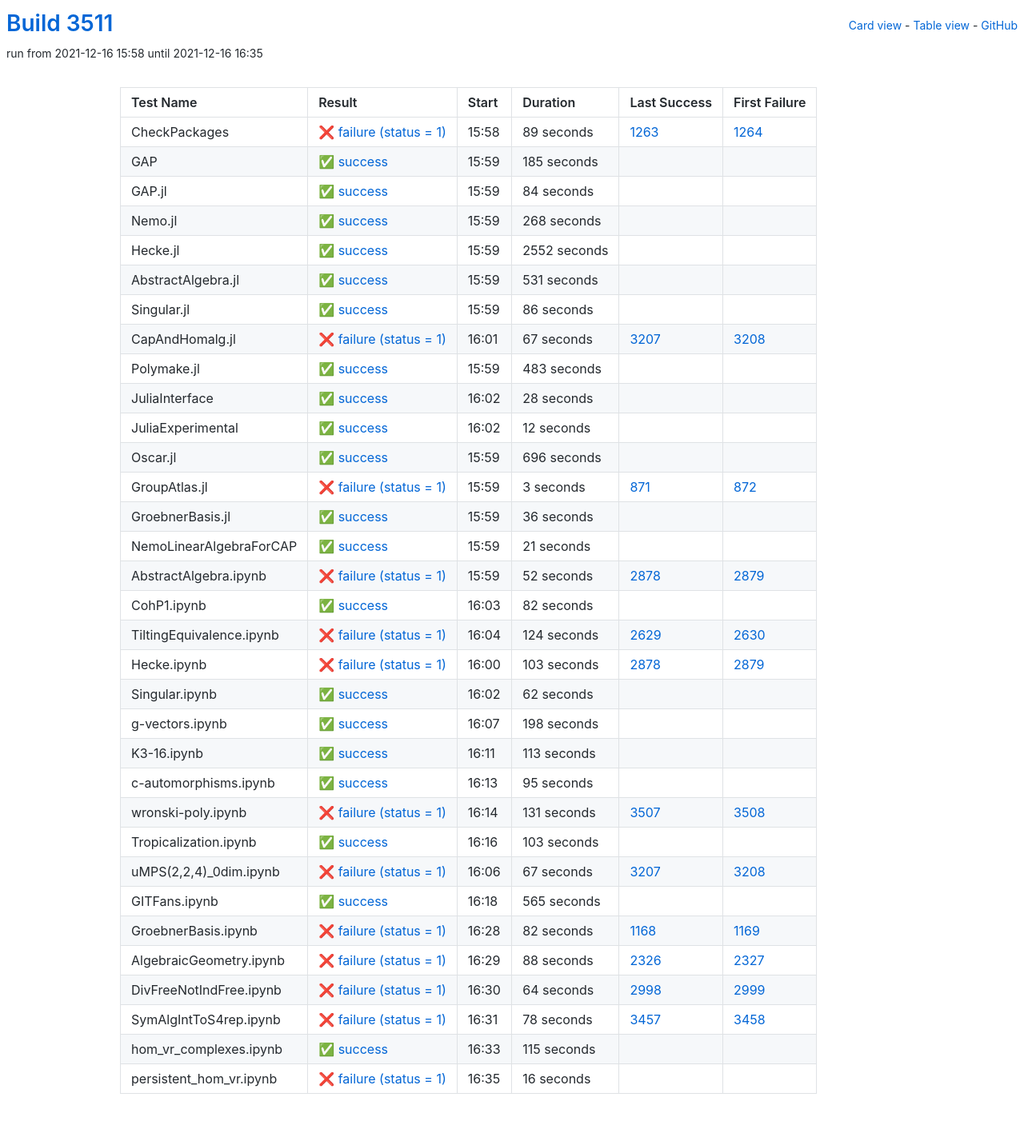
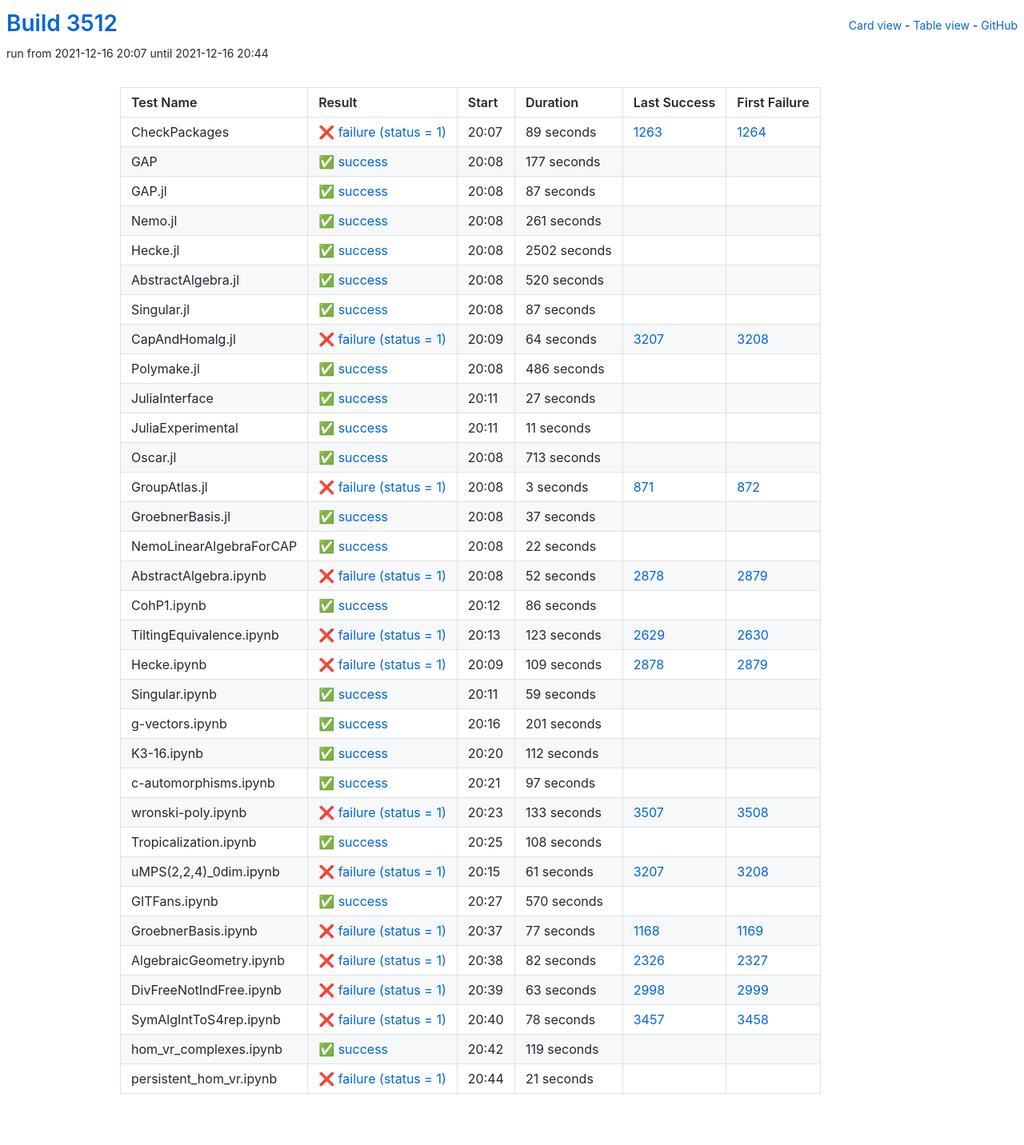
Before and after one commit to oscar-system/oscar-ci-status-stable, a Jekyll site: the page built from table.html, in a window 1280 px wide. Shown: the whole page at 80% size. Built offline with Jekyll 4.4.1, drawn with Linux system fonts in a browser that asks for light colours.

Commit message:
Build #3512

```diff
--- a/_data/ci.yml
+++ b/_data/ci.yml
@@ -1,6 +1,6 @@
 ---
-build: 3511
-build_url: https://oscarci.mathematik.uni-kl.de/job/oscar-stable/3511/
+build: 3512
+build_url: https://oscarci.mathematik.uni-kl.de/job/oscar-stable/3512/
 job: oscar-stable
 organization: oscar-system
 repo: oscar-ci-status-stable
@@ -8,8 +8,8 @@ repourl: https://github.com/oscar-system/oscar-ci-status-stable
 tests:
 - name: CheckPackages
   id: checkpackages
-  log: https://oscarci.mathematik.uni-kl.de/job/oscar-stable/3511/artifact/logs/build-3511/CheckPackages.log
-  start: 2021-12-16 15:58
+  log: https://oscarci.mathematik.uni-kl.de/job/oscar-stable/3512/artifact/logs/build-3512/CheckPackages.log
+  start: 2021-12-16 20:07
   success: false
   exitcode: 1
   status: failure
@@ -20,140 +20,140 @@ tests:
   first_failure_url: https://oscarci.mathematik.uni-kl.de/job/oscar-stable/1264/
 - name: GAP
   id: gap
-  log: https://oscarci.mathematik.uni-kl.de/job/oscar-stable/3511/artifact/logs/build-3511/GAP.log
-  start: 2021-12-16 15:59
+  log: https://oscarci.mathematik.uni-kl.de/job/oscar-stable/3512/artifact/logs/build-3512/GAP.log
+  start: 2021-12-16 20:08
   success: true
   exitcode: 0
   status: success
-  duration: 185
+  duration: 177
   last_success: false
   last_success_url:
   first_failure: false
   first_failure_url:
 - name: GAP.jl
   id: gap-jl
-  log: https://oscarci.mathematik.uni-kl.de/job/oscar-stable/3511/artifact/logs/build-3511/GAP.jl.log
-  start: 2021-12-16 15:59
+  log: https://oscarci.mathematik.uni-kl.de/job/oscar-stable/3512/artifact/logs/build-3512/GAP.jl.log
+  start: 2021-12-16 20:08
   success: true
   exitcode: 0
   status: success
-  duration: 84
+  duration: 87
   last_success: false
   last_success_url:
   first_failure: false
   first_failure_url:
 - name: Nemo.jl
   id: nemo-jl
-  log: https://oscarci.mathematik.uni-kl.de/job/oscar-stable/3511/artifact/logs/build-3511/Nemo.jl.log
-  start: 2021-12-16 15:59
+  log: https://oscarci.mathematik.uni-kl.de/job/oscar-stable/3512/artifact/logs/build-3512/Nemo.jl.log
+  start: 2021-12-16 20:08
   success: true
   exitcode: 0
   status: success
-  duration: 268
+  duration: 261
   last_success: false
   last_success_url:
   first_failure: false
   first_failure_url:
 - name: Hecke.jl
   id: hecke-jl
-  log: https://oscarci.mathematik.uni-kl.de/job/oscar-stable/3511/artifact/logs/build-3511/Hecke.jl.log
-  start: 2021-12-16 15:59
+  log: https://oscarci.mathematik.uni-kl.de/job/oscar-stable/3512/artifact/logs/build-3512/Hecke.jl.log
+  start: 2021-12-16 20:08
   success: true
   exitcode: 0
   status: success
-  duration: 2552
+  duration: 2502
   last_success: false
   last_success_url:
   first_failure: false
   first_failure_url:
 - name: AbstractAlgebra.jl
   id: abstractalgebra-jl
-  log: https://oscarci.mathematik.uni-kl.de/job/oscar-stable/3511/artifact/logs/build-3511/AbstractAlgebra.jl.log
-  start: 2021-12-16 15:59
+  log: https://oscarci.mathematik.uni-kl.de/job/oscar-stable/3512/artifact/logs/build-3512/AbstractAlgebra.jl.log
+  start: 2021-12-16 20:08
   success: true
   exitcode: 0
   status: success
-  duration: 531
+  duration: 520
   last_success: false
   last_success_url:
   first_failure: false
   first_failure_url:
 - name: Singular.jl
   id: singular-jl
-  log: https://oscarci.mathematik.uni-kl.de/job/oscar-stable/3511/artifact/logs/build-3511/Singular.jl.log
-  start: 2021-12-16 15:59
+  log: https://oscarci.mathematik.uni-kl.de/job/oscar-stable/3512/artifact/logs/build-3512/Singular.jl.log
+  start: 2021-12-16 20:08
   success: true
   exitcode: 0
   status: success
-  duration: 86
+  duration: 87
   last_success: false
   last_success_url:
   first_failure: false
   first_failure_url:
 - name: CapAndHomalg.jl
   id: capandhomalg-jl
-  log: https://oscarci.mathematik.uni-kl.de/job/oscar-stable/3511/artifact/logs/build-3511/CapAndHomalg.jl.log
-  start: 2021-12-16 16:01
+  log: https://oscarci.mathematik.uni-kl.de/job/oscar-stable/3512/artifact/logs/build-3512/CapAndHomalg.jl.log
+  start: 2021-12-16 20:09
   success: false
   exitcode: 1
   status: failure
-  duration: 67
+  duration: 64
   last_success: 3207
   last_success_url: https://oscarci.mathematik.uni-kl.de/job/oscar-stable/3207/
   first_failure: 3208
   first_failure_url: https://oscarci.mathematik.uni-kl.de/job/oscar-stable/3208/
 - name: Polymake.jl
   id: polymake-jl
-  log: https://oscarci.mathematik.uni-kl.de/job/oscar-stable/3511/artifact/logs/build-3511/Polymake.jl.log
-  start: 2021-12-16 15:59
+  log: https://oscarci.mathematik.uni-kl.de/job/oscar-stable/3512/artifact/logs/build-3512/Polymake.jl.log
+  start: 2021-12-16 20:08
   success: true
   exitcode: 0
   status: success
-  duration: 483
+  duration: 486
   last_success: false
   last_success_url:
   first_failure: false
   first_failure_url:
 - name: JuliaInterface
   id: juliainterface
-  log: https://oscarci.mathematik.uni-kl.de/job/oscar-stable/3511/artifact/logs/build-3511/JuliaInterface.log
-  start: 2021-12-16 16:02
+  log: https://oscarci.mathematik.uni-kl.de/job/oscar-stable/3512/artifact/logs/build-3512/JuliaInterface.log
+  start: 2021-12-16 20:11
   success: true
   exitcode: 0
   status: success
-  duration: 28
+  duration: 27
   last_success: false
   last_success_url:
   first_failure: false
   first_failure_url:
 - name: JuliaExperimental
   id: juliaexperimental
-  log: https://oscarci.mathematik.uni-kl.de/job/oscar-stable/3511/artifact/logs/build-3511/JuliaExperimental.log
-  start: 2021-12-16 16:02
+  log: https://oscarci.mathematik.uni-kl.de/job/oscar-stable/3512/artifact/logs/build-3512/JuliaExperimental.log
+  start: 2021-12-16 20:11
   success: true
   exitcode: 0
   status: success
-  duration: 12
+  duration: 11
   last_success: false
   last_success_url:
   first_failure: false
   first_failure_url:
 - name: Oscar.jl
   id: oscar-jl
-  log: https://oscarci.mathematik.uni-kl.de/job/oscar-stable/3511/artifact/logs/build-3511/Oscar.jl.log
-  start: 2021-12-16 15:59
+  log: https://oscarci.mathematik.uni-kl.de/job/oscar-stable/3512/artifact/logs/build-3512/Oscar.jl.log
+  start: 2021-12-16 20:08
   success: true
   exitcode: 0
   status: success
-  duration: 696
+  duration: 713
   last_success: false
   last_success_url:
   first_failure: false
   first_failure_url:
 - name: GroupAtlas.jl
   id: groupatlas-jl
-  log: https://oscarci.mathematik.uni-kl.de/job/oscar-stable/3511/artifact/logs/build-3511/GroupAtlas.jl.log
-  start: 2021-12-16 15:59
+  log: https://oscarci.mathematik.uni-kl.de/job/oscar-stable/3512/artifact/logs/build-3512/GroupAtlas.jl.log
+  start: 2021-12-16 20:08
   success: false
   exitcode: 1
   status: failure
@@ -164,32 +164,32 @@ tests:
   first_failure_url: https://oscarci.mathematik.uni-kl.de/job/oscar-stable/872/
 - name: GroebnerBasis.jl
   id: groebnerbasis-jl
-  log: https://oscarci.mathematik.uni-kl.de/job/oscar-stable/3511/artifact/logs/build-3511/GroebnerBasis.jl.log
-  start: 2021-12-16 15:59
+  log: https://oscarci.mathematik.uni-kl.de/job/oscar-stable/3512/artifact/logs/build-3512/GroebnerBasis.jl.log
+  start: 2021-12-16 20:08
   success: true
   exitcode: 0
   status: success
-  duration: 36
+  duration: 37
   last_success: false
   last_success_url:
   first_failure: false
   first_failure_url:
 - name: NemoLinearAlgebraForCAP
   id: nemolinearalgebraforcap
-  log: https://oscarci.mathematik.uni-kl.de/job/oscar-stable/3511/artifact/logs/build-3511/NemoLinearAlgebraForCAP.log
-  start: 2021-12-16 15:59
+  log: https://oscarci.mathematik.uni-kl.de/job/oscar-stable/3512/artifact/logs/build-3512/NemoLinearAlgebraForCAP.log
+  start: 2021-12-16 20:08
   success: true
   exitcode: 0
   status: success
-  duration: 21
+  duration: 22
   last_success: false
   last_success_url:
   first_failure: false
   first_failure_url:
 - name: AbstractAlgebra.ipynb
   id: abstractalgebra-ipynb
-  log: https://oscarci.mathematik.uni-kl.de/job/oscar-stable/3511/artifact/logs/build-3511/AbstractAlgebra.ipynb.log
-  start: 2021-12-16 15:59
+  log: https://oscarci.mathematik.uni-kl.de/job/oscar-stable/3512/artifact/logs/build-3512/AbstractAlgebra.ipynb.log
+  start: 2021-12-16 20:08
   success: false
   exitcode: 1
   status: failure
@@ -200,176 +200,176 @@ tests:
   first_failure_url: https://oscarci.mathematik.uni-kl.de/job/oscar-stable/2879/
 - name: CohP1.ipynb
   id: cohp1-ipynb
-  log: https://oscarci.mathematik.uni-kl.de/job/oscar-stable/3511/artifact/logs/build-3511/CohP1.ipynb.log
-  start: 2021-12-16 16:03
+  log: https://oscarci.mathematik.uni-kl.de/job/oscar-stable/3512/artifact/logs/build-3512/CohP1.ipynb.log
+  start: 2021-12-16 20:12
   success: true
   exitcode: 0
   status: success
-  duration: 82
+  duration: 86
   last_success: false
   last_success_url:
   first_failure: false
   first_failure_url:
 - name: TiltingEquivalence.ipynb
   id: tiltingequivalence-ipynb
-  log: https://oscarci.mathematik.uni-kl.de/job/oscar-stable/3511/artifact/logs/build-3511/TiltingEquivalence.ipynb.log
-  start: 2021-12-16 16:04
+  log: https://oscarci.mathematik.uni-kl.de/job/oscar-stable/3512/artifact/logs/build-3512/TiltingEquivalence.ipynb.log
+  start: 2021-12-16 20:13
   success: false
   exitcode: 1
   status: failure
-  duration: 124
+  duration: 123
   last_success: 2629
   last_success_url: https://oscarci.mathematik.uni-kl.de/job/oscar-stable/2629/
   first_failure: 2630
   first_failure_url: https://oscarci.mathematik.uni-kl.de/job/oscar-stable/2630/
 - name: Hecke.ipynb
   id: hecke-ipynb
-  log: https://oscarci.mathematik.uni-kl.de/job/oscar-stable/3511/artifact/logs/build-3511/Hecke.ipynb.log
-  start: 2021-12-16 16:00
+  log: https://oscarci.mathematik.uni-kl.de/job/oscar-stable/3512/artifact/logs/build-3512/Hecke.ipynb.log
+  start: 2021-12-16 20:09
   success: false
   exitcode: 1
   status: failure
-  duration: 103
+  duration: 109
   last_success: 2878
   last_success_url: https://oscarci.mathematik.uni-kl.de/job/oscar-stable/2878/
   first_failure: 2879
   first_failure_url: https://oscarci.mathematik.uni-kl.de/job/oscar-stable/2879/
 - name: Singular.ipynb
   id: singular-ipynb
-  log: https://oscarci.mathematik.uni-kl.de/job/oscar-stable/3511/artifact/logs/build-3511/Singular.ipynb.log
-  start: 2021-12-16 16:02
+  log: https://oscarci.mathematik.uni-kl.de/job/oscar-stable/3512/artifact/logs/build-3512/Singular.ipynb.log
+  start: 2021-12-16 20:11
   success: true
   exitcode: 0
   status: success
-  duration: 62
+  duration: 59
   last_success: false
   last_success_url:
   first_failure: false
   first_failure_url:
 - name: g-vectors.ipynb
   id: g-vectors-ipynb
-  log: https://oscarci.mathematik.uni-kl.de/job/oscar-stable/3511/artifact/logs/build-3511/g-vectors.ipynb.log
-  start: 2021-12-16 16:07
+  log: https://oscarci.mathematik.uni-kl.de/job/oscar-stable/3512/artifact/logs/build-3512/g-vectors.ipynb.log
+  start: 2021-12-16 20:16
   success: true
   exitcode: 0
   status: success
-  duration: 198
+  duration: 201
   last_success: false
   last_success_url:
   first_failure: false
   first_failure_url:
 - name: K3-16.ipynb
   id: k3-16-ipynb
-  log: https://oscarci.mathematik.uni-kl.de/job/oscar-stable/3511/artifact/logs/build-3511/K3-16.ipynb.log
-  start: 2021-12-16 16:11
+  log: https://oscarci.mathematik.uni-kl.de/job/oscar-stable/3512/artifact/logs/build-3512/K3-16.ipynb.log
+  start: 2021-12-16 20:20
   success: true
   exitcode: 0
   status: success
-  duration: 113
+  duration: 112
   last_success: false
   last_success_url:
   first_failure: false
   first_failure_url:
 - name: c-automorphisms.ipynb
   id: c-automorphisms-ipynb
-  log: https://oscarci.mathematik.uni-kl.de/job/oscar-stable/3511/artifact/logs/build-3511/c-automorphisms.ipynb.log
-  start: 2021-12-16 16:13
+  log: https://oscarci.mathematik.uni-kl.de/job/oscar-stable/3512/artifact/logs/build-3512/c-automorphisms.ipynb.log
+  start: 2021-12-16 20:21
   success: true
   exitcode: 0
   status: success
-  duration: 95
+  duration: 97
   last_success: false
   last_success_url:
   first_failure: false
   first_failure_url:
 - name: wronski-poly.ipynb
   id: wronski-poly-ipynb
-  log: https://oscarci.mathematik.uni-kl.de/job/oscar-stable/3511/artifact/logs/build-3511/wronski-poly.ipynb.log
-  start: 2021-12-16 16:14
+  log: https://oscarci.mathematik.uni-kl.de/job/oscar-stable/3512/artifact/logs/build-3512/wronski-poly.ipynb.log
+  start: 2021-12-16 20:23
   success: false
   exitcode: 1
   status: failure
-  duration: 131
+  duration: 133
   last_success: 3507
   last_success_url: https://oscarci.mathematik.uni-kl.de/job/oscar-stable/3507/
   first_failure: 3508
   first_failure_url: https://oscarci.mathematik.uni-kl.de/job/oscar-stable/3508/
 - name: Tropicalization.ipynb
   id: tropicalization-ipynb
-  log: https://oscarci.mathematik.uni-kl.de/job/oscar-stable/3511/artifact/logs/build-3511/Tropicalization.ipynb.log
-  start: 2021-12-16 16:16
+  log: https://oscarci.mathematik.uni-kl.de/job/oscar-stable/3512/artifact/logs/build-3512/Tropicalization.ipynb.log
+  start: 2021-12-16 20:25
   success: true
   exitcode: 0
   status: success
-  duration: 103
+  duration: 108
   last_success: false
   last_success_url:
   first_failure: false
   first_failure_url:
 - name: uMPS(2,2,4)_0dim.ipynb
   id: umps-2-2-4-0dim-ipynb
-  log: https://oscarci.mathematik.uni-kl.de/job/oscar-stable/3511/artifact/logs/build-3511/uMPS-2-2-4-_0dim.ipynb.log
-  start: 2021-12-16 16:06
+  log: https://oscarci.mathematik.uni-kl.de/job/oscar-stable/3512/artifact/logs/build-3512/uMPS-2-2-4-_0dim.ipynb.log
+  start: 2021-12-16 20:15
   success: false
   exitcode: 1
   status: failure
-  duration: 67
+  duration: 61
   last_success: 3207
   last_success_url: https://oscarci.mathematik.uni-kl.de/job/oscar-stable/3207/
   first_failure: 3208
   first_failure_url: https://oscarci.mathematik.uni-kl.de/job/oscar-stable/3208/
 - name: GITFans.ipynb
   id: gitfans-ipynb
-  log: https://oscarci.mathematik.uni-kl.de/job/oscar-stable/3511/artifact/logs/build-3511/GITFans.ipynb.log
-  start: 2021-12-16 16:18
+  log: https://oscarci.mathematik.uni-kl.de/job/oscar-stable/3512/artifact/logs/build-3512/GITFans.ipynb.log
+  start: 2021-12-16 20:27
   success: true
   exitcode: 0
   status: success
-  duration: 565
+  duration: 570
   last_success: false
   last_success_url:
   first_failure: false
   first_failure_url:
 - name: GroebnerBasis.ipynb
   id: groebnerbasis-ipynb
-  log: https://oscarci.mathematik.uni-kl.de/job/oscar-stable/3511/artifact/logs/build-3511/GroebnerBasis.ipynb.log
-  start: 2021-12-16 16:28
+  log: https://oscarci.mathematik.uni-kl.de/job/oscar-stable/3512/artifact/logs/build-3512/GroebnerBasis.ipynb.log
+  start: 2021-12-16 20:37
   success: false
   exitcode: 1
   status: failure
-  duration: 82
+  duration: 77
   last_success: 1168
   last_success_url: https://oscarci.mathematik.uni-kl.de/job/oscar-stable/1168/
   first_failure: 1169
   first_failure_url: https://oscarci.mathematik.uni-kl.de/job/oscar-stable/1169/
 - name: AlgebraicGeometry.ipynb
   id: algebraicgeometry-ipynb
-  log: https://oscarci.mathematik.uni-kl.de/job/oscar-stable/3511/artifact/logs/build-3511/AlgebraicGeometry.ipynb.log
-  start: 2021-12-16 16:29
+  log: https://oscarci.mathematik.uni-kl.de/job/oscar-stable/3512/artifact/logs/build-3512/AlgebraicGeometry.ipynb.log
+  start: 2021-12-16 20:38
   success: false
   exitcode: 1
   status: failure
-  duration: 88
+  duration: 82
   last_success: 2326
   last_success_url: https://oscarci.mathematik.uni-kl.de/job/oscar-stable/2326/
   first_failure: 2327
   first_failure_url: https://oscarci.mathematik.uni-kl.de/job/oscar-stable/2327/
 - name: DivFreeNotIndFree.ipynb
   id: divfreenotindfree-ipynb
-  log: https://oscarci.mathematik.uni-kl.de/job/oscar-stable/3511/artifact/logs/build-3511/DivFreeNotIndFree.ipynb.log
-  start: 2021-12-16 16:30
+  log: https://oscarci.mathematik.uni-kl.de/job/oscar-stable/3512/artifact/logs/build-3512/DivFreeNotIndFree.ipynb.log
+  start: 2021-12-16 20:39
   success: false
   exitcode: 1
   status: failure
-  duration: 64
+  duration: 63
   last_success: 2998
   last_success_url: https://oscarci.mathematik.uni-kl.de/job/oscar-stable/2998/
   first_failure: 2999
   first_failure_url: https://oscarci.mathematik.uni-kl.de/job/oscar-stable/2999/
 - name: SymAlgIntToS4rep.ipynb
   id: symalginttos4rep-ipynb
-  log: https://oscarci.mathematik.uni-kl.de/job/oscar-stable/3511/artifact/logs/build-3511/SymAlgIntToS4rep.ipynb.log
-  start: 2021-12-16 16:31
+  log: https://oscarci.mathematik.uni-kl.de/job/oscar-stable/3512/artifact/logs/build-3512/SymAlgIntToS4rep.ipynb.log
+  start: 2021-12-16 20:40
   success: false
   exitcode: 1
   status: failure
@@ -380,24 +380,24 @@ tests:
   first_failure_url: https://oscarci.mathematik.uni-kl.de/job/oscar-stable/3458/
 - name: hom_vr_complexes.ipynb
   id: hom-vr-complexes-ipynb
-  log: https://oscarci.mathematik.uni-kl.de/job/oscar-stable/3511/artifact/logs/build-3511/hom_vr_complexes.ipynb.log
-  start: 2021-12-16 16:33
+  log: https://oscarci.mathematik.uni-kl.de/job/oscar-stable/3512/artifact/logs/build-3512/hom_vr_complexes.ipynb.log
+  start: 2021-12-16 20:42
   success: true
   exitcode: 0
   status: success
-  duration: 115
+  duration: 119
   last_success: false
   last_success_url:
   first_failure: false
   first_failure_url:
 - name: persistent_hom_vr.ipynb
   id: persistent-hom-vr-ipynb
-  log: https://oscarci.mathematik.uni-kl.de/job/oscar-stable/3511/artifact/logs/build-3511/persistent_hom_vr.ipynb.log
-  start: 2021-12-16 16:35
+  log: https://oscarci.mathematik.uni-kl.de/job/oscar-stable/3512/artifact/logs/build-3512/persistent_hom_vr.ipynb.log
+  start: 2021-12-16 20:44
   success: false
   exitcode: 1
   status: failure
-  duration: 16
+  duration: 21
   last_success: false
   last_success_url:
   first_failure: false
```
Also changed, not shown: README.md.
